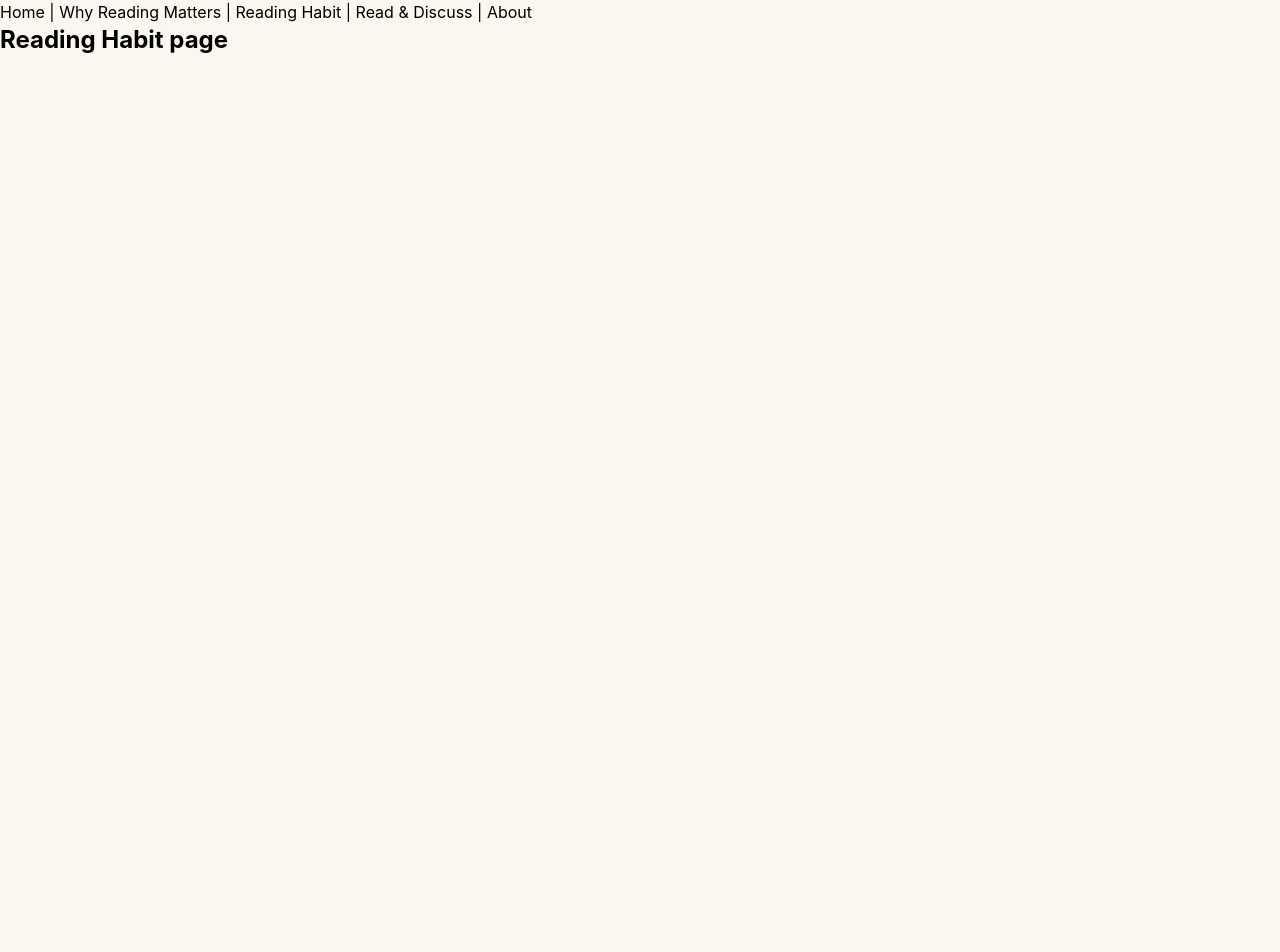
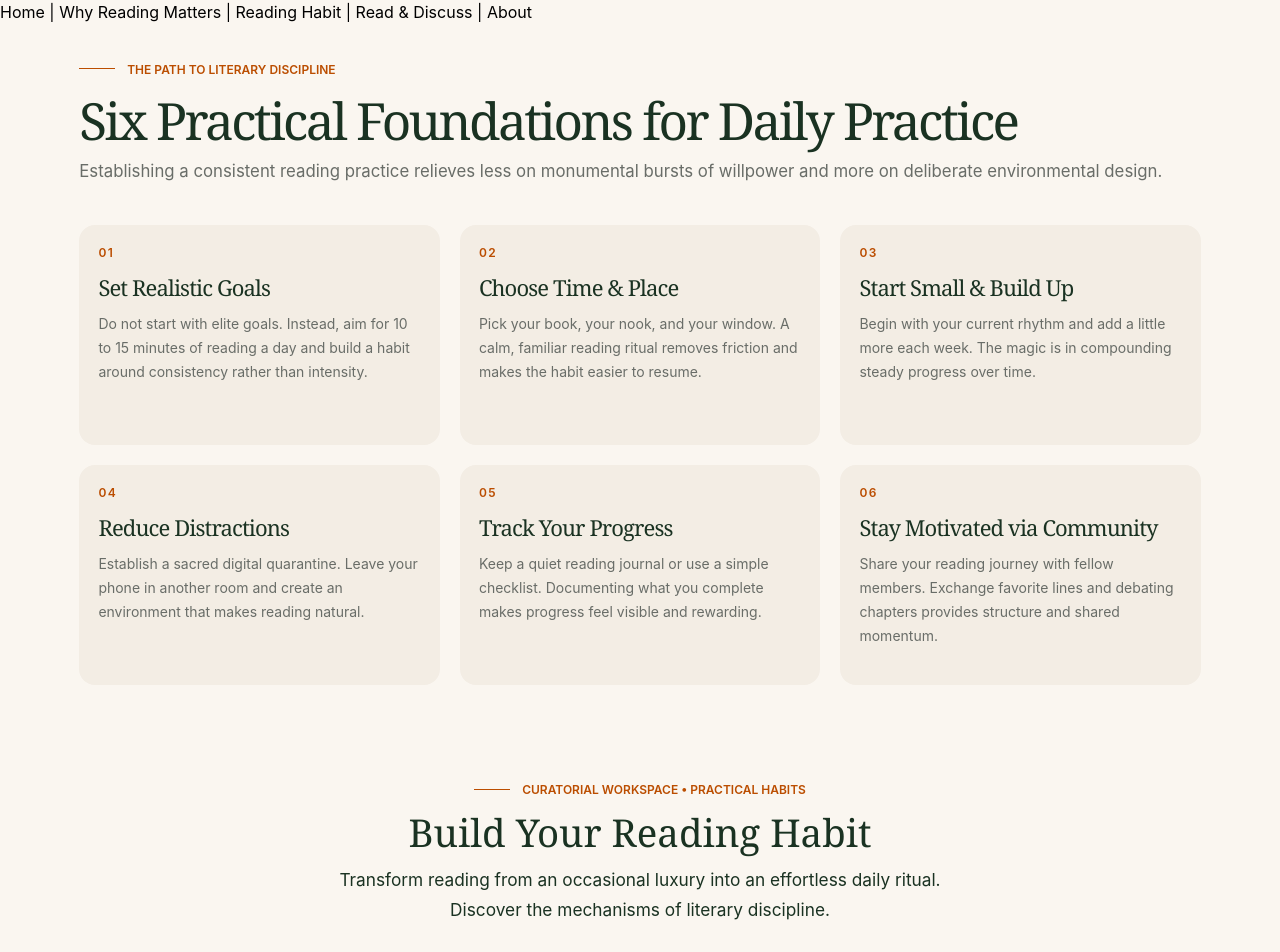
Before and after one commit to chingu-voyages/V62-tier3-team-34, an Angular app in the folder client/: page /reading-habit in a window 1280 px wide. Shown: the top 952 px of the page. Before the commit the page ends 800 px from the top, so only its background shows below. Built offline with nearby package versions, Linux system fonts and the light colour scheme.

Commit message:
feat: add reading habit page

```diff
--- /dev/null
+++ b/client/src/app/pages/reading-habit/reading-habit.css
@@ -0,0 +1,227 @@
+:host {
+  display: block;
+  color: var(--color-forest);
+  background: var(--color-cream);
+}
+
+.reading-habit-page {
+  max-width: 1160px;
+  margin: 0 auto;
+  padding: 1.25rem 1.2rem 5rem;
+}
+
+.page-header {
+  padding-top: 0.5rem;
+  text-align: left;
+}
+
+.eyebrow {
+  display: inline-flex;
+  align-items: center;
+  gap: 0.75rem;
+  margin: 0;
+  font-size: 0.75rem;
+  font-weight: 600;
+  line-height: 1;
+  text-transform: uppercase;
+  color: var(--color-gold);
+}
+
+.eyebrow--center {
+  justify-content: center;
+}
+
+.eyebrow__line {
+  display: inline-block;
+  width: 2.25rem;
+  height: 1px;
+  background: var(--color-gold);
+  transform: translateY(-1px);
+}
+
+.page-title,
+.section-title,
+.cta-title,
+.foundation-card h2,
+.challenge-card h4 {
+  font-family: Georgia, 'Times New Roman', serif;
+  color: var(--color-forest);
+}
+
+.page-title {
+  margin-top: 1.1rem;
+  font-size: clamp(2.8rem, 4vw, 4.5rem);
+  line-height: 1.02;
+  letter-spacing: -0.05em;
+}
+
+.page-subtitle,
+.section-copy,
+.foundation-card p,
+.challenge-card p,
+.cta-copy {
+  color: var(--color-forest);
+}
+
+.page-subtitle {
+  width: 100%;
+  margin: 0.85rem 0 0;
+  font-size: 1.05rem;
+  color: var(--color-muted);
+  text-align: left;
+}
+
+.foundations-grid {
+  display: grid;
+  grid-template-columns: repeat(3, minmax(0, 1fr));
+  gap: 1.25rem;
+  margin-top: 2.5rem;
+}
+
+.habit-section {
+  margin-top: 4.5rem;
+  padding-top: 1rem;
+  text-align: center;
+}
+
+.section-title {
+  margin-top: 1rem;
+  font-size: clamp(2.5rem, 3vw, 4rem);
+  line-height: 1.02;
+  text-align: left;
+}
+
+.section-title--center {
+  font-size: clamp(2.4rem, 3vw, 4.25rem);
+  text-align: center;
+}
+
+.section-copy {
+  max-width: 660px;
+  margin: 0.85rem auto 0;
+  font-size: 1.08rem;
+  line-height: 1.7;
+  text-align: center;
+  white-space: normal;
+}
+
+.challenge-header .section-copy {
+  max-width: 100%;
+  margin-left: 0;
+  margin-right: 0;
+  text-align: left;
+}
+
+.challenges-section {
+  margin-top: 3rem;
+}
+
+.challenge-header {
+  text-align: left;
+}
+
+.challenge-grid {
+  display: grid;
+  grid-template-columns: repeat(4, minmax(0, 1fr));
+  gap: 1.25rem;
+  margin-top: 2rem;
+}
+
+.cta-section {
+  margin-top: 4.5rem;
+  text-align: center;
+  padding: 80px 1.5rem;
+  background: var(--color-linen);
+  border-radius: 1rem;
+}
+
+.cta-title {
+  margin: 0;
+  font-size: clamp(2.4rem, 3vw, 3.4rem);
+  line-height: 1.08;
+}
+
+.cta-copy {
+  max-width: 760px;
+  margin: 1rem auto 0;
+  font-size: 1.03rem;
+  line-height: 1.7;
+}
+
+.cta-actions {
+  display: flex;
+  justify-content: center;
+  gap: 1rem;
+  margin-top: 2rem;
+  flex-wrap: wrap;
+}
+
+.btn {
+  appearance: none;
+  border: 1px solid var(--color-forest);
+  border-radius: 0.2rem;
+  padding: 0.9rem 1.5rem;
+  font-size: 0.95rem;
+  font-weight: 600;
+  letter-spacing: 0.02em;
+  cursor: pointer;
+  transition:
+    transform 0.2s ease,
+    box-shadow 0.2s ease,
+    background-color 0.2s ease;
+}
+
+.btn:hover {
+  transform: translateY(-1px);
+}
+
+.btn--primary {
+  background: var(--color-forest);
+  color: var(--color-linen);
+  box-shadow: var(--shadow-button);
+}
+
+.btn--secondary {
+  background: transparent;
+  color: var(--color-forest);
+  box-shadow: var(--shadow-button);
+}
+
+@media (max-width: 900px) {
+  .foundations-grid {
+    grid-template-columns: repeat(2, minmax(0, 1fr));
+  }
+
+  .challenge-grid {
+    grid-template-columns: repeat(2, minmax(0, 1fr));
+  }
+}
+
+@media (max-width: 600px) {
+  .reading-habit-page {
+    padding-left: 0.85rem;
+    padding-right: 0.85rem;
+  }
+
+  .foundations-grid,
+  .challenge-grid {
+    grid-template-columns: 1fr;
+  }
+
+  .foundation-card,
+  .challenge-card {
+    min-height: auto;
+  }
+
+  .eyebrow {
+    letter-spacing: 0.12em;
+  }
+
+  .cta-actions {
+    flex-direction: column;
+  }
+
+  .btn {
+    width: 100%;
+  }
+}
--- /dev/null
+++ b/client/src/app/pages/reading-habit/reading-habit.html
@@ -0,0 +1,69 @@
+<main class="reading-habit-page">
+  <section class="page-header">
+    <p class="eyebrow eyebrow--gold">
+      <span class="eyebrow__line"></span>
+      <span>The Path to Literary Discipline</span>
+    </p>
+
+    <h1 class="page-title">Six Practical Foundations for Daily Practice</h1>
+
+    <p class="page-subtitle">
+      Establishing a consistent reading practice relieves less on monumental bursts of willpower and
+      more on deliberate environmental design.
+    </p>
+  </section>
+
+  <section class="foundations-grid" aria-label="Six foundations for a daily reading practice">
+    @for (foundation of foundations; track foundation.number) {
+      <app-foundation-card [foundation]="foundation" />
+    }
+  </section>
+
+  <section class="habit-section">
+    <p class="eyebrow eyebrow--gold eyebrow--center">
+      <span class="eyebrow__line"></span>
+      <span>Curatorial Workspace • Practical Habits</span>
+    </p>
+
+    <h2 class="section-title section-title--center">Build Your Reading Habit</h2>
+
+    <p class="section-copy section-copy--center">
+      Transform reading from an occasional luxury into an effortless daily ritual. Discover the
+      mechanisms of literary discipline.
+    </p>
+  </section>
+
+  <section class="challenges-section" aria-labelledby="seasonal-challenges-heading">
+    <div class="challenge-header">
+      <p class="eyebrow eyebrow--gold">
+        <span class="eyebrow__line"></span>
+        <span>Structure &amp; Ambition</span>
+      </p>
+      <h3 id="seasonal-challenges-heading" class="section-title">Seasonal Reading Challenges</h3>
+      <p class="section-copy">
+        Explore diverse structures designed to keep your intellectual curiosity engaged throughout
+        the calendar year.
+      </p>
+    </div>
+
+    <div class="challenge-grid">
+      @for (challenge of challenges; track challenge.label) {
+        <app-challenge-card [challenge]="challenge" />
+      }
+    </div>
+  </section>
+
+  <section class="cta-section" aria-labelledby="next-page-heading">
+    <h3 id="next-page-heading" class="cta-title">Ready to Commit to Your Next Page?</h3>
+
+    <p class="cta-copy">
+      Don&rsquo;t wander through the archive alone. Let our curators recommend a tailored seasonal
+      schedule, track your progress, and welcome you into a circle of passionate conversationalists.
+    </p>
+
+    <div class="cta-actions">
+      <button class="btn btn--primary" type="button">Become a Member</button>
+      <button class="btn btn--secondary" type="button">View Partner Schedule</button>
+    </div>
+  </section>
+</main>
--- a/client/src/app/pages/reading-habit/reading-habit.ts
+++ b/client/src/app/pages/reading-habit/reading-habit.ts
@@ -1,7 +1,78 @@
 import { Component } from '@angular/core';
+
+import { ChallengeCard } from './challenge-card';
+import { FoundationCard } from './foundation-card';
 
 @Component({
   selector: 'app-reading-habit',
-  template: `<h1 class="text-2xl font-bold">Reading Habit page</h1>`,
+  imports: [FoundationCard, ChallengeCard],
+  templateUrl: './reading-habit.html',
+  styleUrl: './reading-habit.css',
 })
-export class ReadingHabit {}
+export class ReadingHabit {
+  protected readonly foundations = [
+    {
+      number: '01',
+      title: 'Set Realistic Goals',
+      description:
+        'Do not start with elite goals. Instead, aim for 10 to 15 minutes of reading a day and build a habit around consistency rather than intensity.',
+    },
+    {
+      number: '02',
+      title: 'Choose Time & Place',
+      description:
+        'Pick your book, your nook, and your window. A calm, familiar reading ritual removes friction and makes the habit easier to resume.',
+    },
+    {
+      number: '03',
+      title: 'Start Small & Build Up',
+      description:
+        'Begin with your current rhythm and add a little more each week. The magic is in compounding steady progress over time.',
+    },
+    {
+      number: '04',
+      title: 'Reduce Distractions',
+      description:
+        'Establish a sacred digital quarantine. Leave your phone in another room and create an environment that makes reading natural.',
+    },
+    {
+      number: '05',
+      title: 'Track Your Progress',
+      description:
+        'Keep a quiet reading journal or use a simple checklist. Documenting what you complete makes progress feel visible and rewarding.',
+    },
+    {
+      number: '06',
+      title: 'Stay Motivated via Community',
+      description:
+        'Share your reading journey with fellow members. Exchange favorite lines and debating chapters provides structure and shared momentum.',
+    },
+  ];
+
+  protected readonly challenges = [
+    {
+      label: '2 books / month',
+      title: 'Monthly Challenge',
+      description:
+        'Designed for steady, deliberate progress. Read one book each month and let reflection make each session more meaningful.',
+    },
+    {
+      label: '1 new genre / quarter',
+      title: 'Genre Explorer',
+      description:
+        'Step beyond your standard library. Dedicate one season to a new style, perspective, or intellectual tradition.',
+    },
+    {
+      label: '1 book / quarter',
+      title: 'Annual Goal',
+      description:
+        'Select a custom yearly target and create a reading plan that keeps your growth aligned through every season.',
+    },
+    {
+      label: '1 personal quest',
+      title: 'Personal Quest',
+      description:
+        'Focus deeply on a single classical or historical text. Curate a reading experience that rewards patience and reflection.',
+    },
+  ];
+}
```
Also changed, not shown: 1 other file (tests, documents, lock files or other folders).
